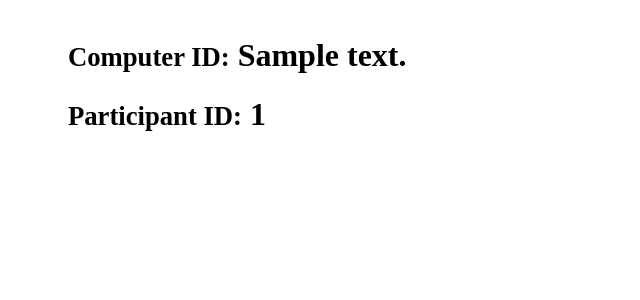
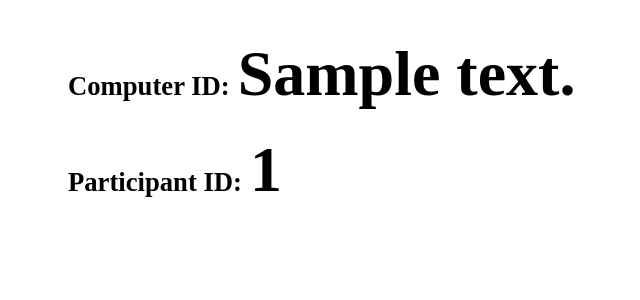
Before and after one commit to olimpiada/oi-bus, a Django app: template oi_seattracker/templates/dashboard.html in a window 1280 px wide. Shown: the part 68-368 px from the top of the page, without its empty margins (72-712 px from the left). Run offline with Django 3.2, Linux system fonts and the light colour scheme; the template is opened without the code that fills it: most values are stand-ins (such as "Sample title", 1, 10 or a date in 2020).

Commit message:
Drastically increase dashboard font

```diff
--- a/oi_seattracker/static/style.css
+++ b/oi_seattracker/static/style.css
@@ -57,3 +57,7 @@ th.left, td.left {
 th.right, td.right {
     text-align: right;
 }
+
+.supermassive {
+    font-size: 2em;
+}
--- a/oi_seattracker/templates/dashboard.html
+++ b/oi_seattracker/templates/dashboard.html
@@ -2,9 +2,9 @@
 {% load i18n %}
 {% block main %}
     {% if computer %}
-        <h1><small class="muted">{% trans "Computer ID" %}:</small> {{ computer.nice_name | default:computer.ip_address }}</h1>
+        <h1><small class="muted">{% trans "Computer ID" %}:</small> <span class="supermassive">{{ computer.nice_name | default:computer.ip_address }}</span></h1>
         {% if computer.participant %}
-            <h1><small class="muted">{% trans "Participant ID" %}:</small> {{ computer.participant.id }}</h1>
+            <h1><small class="muted">{% trans "Participant ID" %}:</small> <span class="supermassive">{{ computer.participant.id }}</span></h1>
         {% else %}
             <h1>{% trans "unassigned" %}</h1>
         {% endif %}
```
Also changed, not shown: 1 other file.
